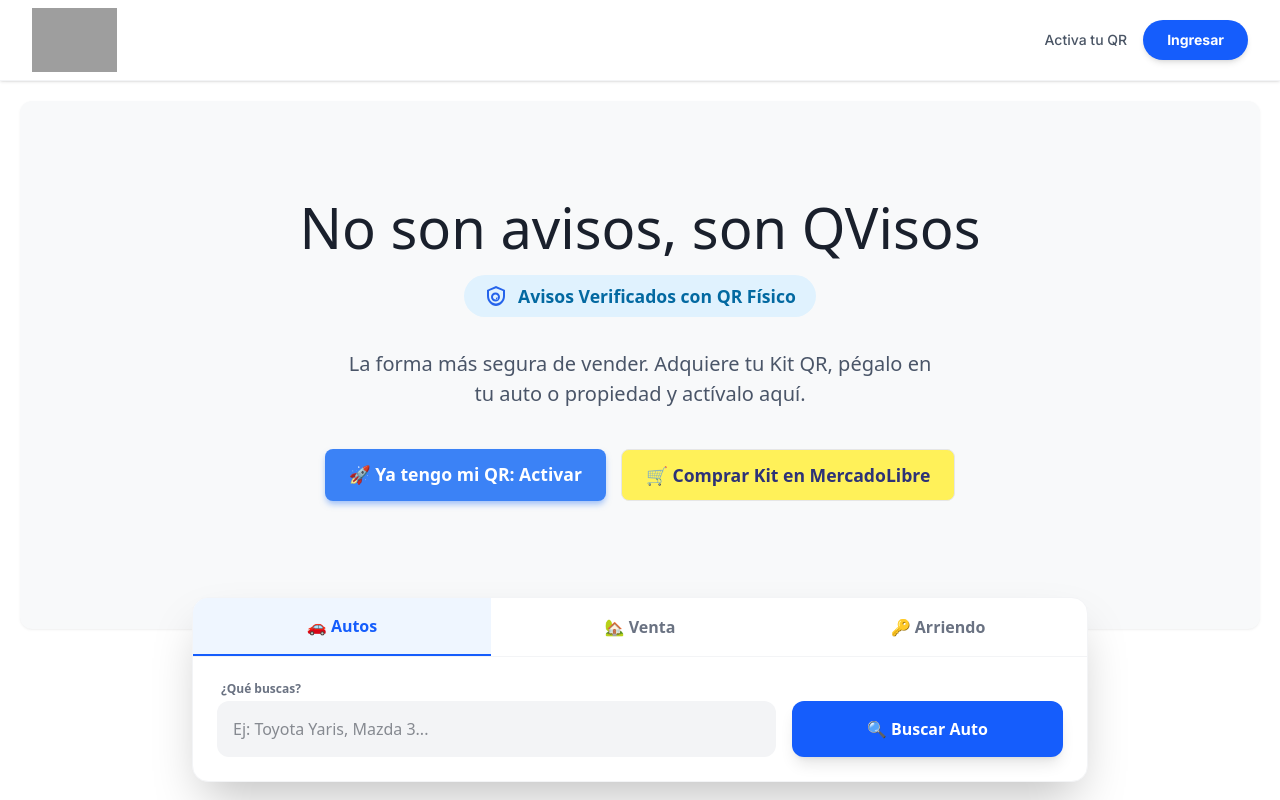
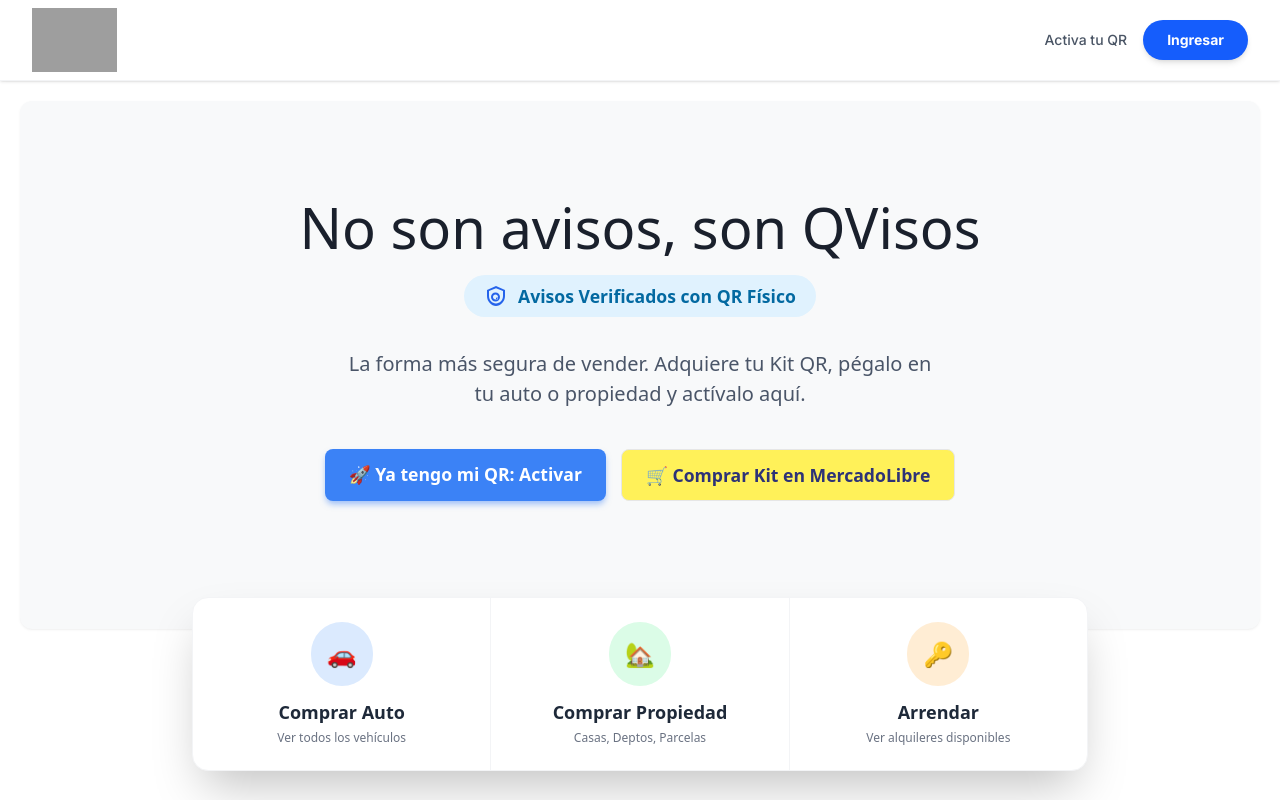
Before and after one commit to raulhidalgo78-eng/qvisos-web, a Next.js app: page / in a window 1280 px wide. Shown: the top 800 px of the page. Built offline with nearby package versions, Linux system fonts and the light colour scheme; no server answers; the database is empty; grey boxes are pictures that could not be loaded.

Commit message:
UI: Refactor HomeSearchWidget & Add Search Page with Filters

```diff
--- /dev/null
+++ b/app/buscar/page.tsx
@@ -0,0 +1,85 @@
+import { createClient } from '@/utils/supabase/server';
+import AdCard from '@/components/AdCard';
+import FilterBar from '@/components/FilterBar';
+
+export default async function SearchPage({
+    searchParams,
+}: {
+    searchParams: { [key: string]: string | string[] | undefined };
+}) {
+    const supabase = await createClient();
+
+    // Extraer parámetros
+    const category = searchParams.category as string;
+    const operacion = searchParams.operacion as string;
+    const q = searchParams.q as string;
+    const minPrice = searchParams.minPrice ? Number(searchParams.minPrice) : null;
+    const maxPrice = searchParams.maxPrice ? Number(searchParams.maxPrice) : null;
+
+    // Construir consulta base
+    let query = supabase
+        .from('ads')
+        .select('*')
+        .eq('status', 'aprobado')
+        .order('created_at', { ascending: false });
+
+    // Aplicar filtros dinámicos
+    if (category) {
+        // Mapeo simple para asegurar coincidencia con BD (Autos vs autos)
+        // Si la BD usa minúsculas, forzamos minúsculas, o viceversa.
+        // Asumiremos que la BD es consistente con lo que enviamos, o usamos ilike si fuera texto.
+        // Pero category suele ser enum o fijo. Probemos ilike para seguridad.
+        query = query.ilike('category', category);
+    }
+
+    if (operacion) {
+        query = query.contains('features', { operacion: operacion });
+    }
+
+    if (q) {
+        // Búsqueda simple por texto en título o descripción
+        // Supabase textSearch es mejor, pero ilike es más fácil de configurar rápido sin índices full-text
+        query = query.ilike('title', `%${q}%`);
+    }
+
+    if (minPrice !== null) {
+        query = query.gte('price', minPrice);
+    }
+
+    if (maxPrice !== null) {
+        query = query.lte('price', maxPrice);
+    }
+
+    // Ejecutar consulta
+    const { data: ads, error } = await query;
+
+    return (
+        <div className="min-h-screen bg-gray-50 py-8">
+            <div className="max-w-7xl mx-auto px-4 sm:px-6 lg:px-8">
+
+                <h1 className="text-3xl font-bold text-gray-900 mb-6">
+                    Resultados de Búsqueda
+                    {category && <span className="text-blue-600"> - {category}</span>}
+                    {operacion && <span className="text-green-600"> ({operacion})</span>}
+                </h1>
+
+                {/* Barra de Filtros */}
+                <FilterBar />
+
+                {/* Resultados */}
+                {!ads || ads.length === 0 ? (
+                    <div className="text-center py-20 bg-white rounded-xl border border-dashed border-gray-300">
+                        <p className="text-xl text-gray-500">No se encontraron resultados para tu búsqueda.</p>
+                        <p className="text-gray-400 mt-2">Intenta ajustar los filtros o buscar otra cosa.</p>
+                    </div>
+                ) : (
+                    <div className="grid grid-cols-1 md:grid-cols-2 lg:grid-cols-4 gap-6">
+                        {ads.map((ad: any) => (
+                            <AdCard key={ad.id} ad={ad} />
+                        ))}
+                    </div>
+                )}
+            </div>
+        </div>
+    );
+}
--- /dev/null
+++ b/components/FilterBar.tsx
@@ -0,0 +1,82 @@
+'use client';
+import { useRouter, useSearchParams } from 'next/navigation';
+import { useState, useEffect } from 'react';
+
+export default function FilterBar() {
+    const router = useRouter();
+    const searchParams = useSearchParams();
+
+    // Estado inicial basado en URL
+    const [filters, setFilters] = useState({
+        q: searchParams.get('q') || '',
+        minPrice: searchParams.get('minPrice') || '',
+        maxPrice: searchParams.get('maxPrice') || '',
+    });
+
+    // Actualizar estado si cambia la URL
+    useEffect(() => {
+        setFilters({
+            q: searchParams.get('q') || '',
+            minPrice: searchParams.get('minPrice') || '',
+            maxPrice: searchParams.get('maxPrice') || '',
+        });
+    }, [searchParams]);
+
+    const handleFilter = () => {
+        const params = new URLSearchParams(searchParams.toString());
+
+        if (filters.q) params.set('q', filters.q); else params.delete('q');
+        if (filters.minPrice) params.set('minPrice', filters.minPrice); else params.delete('minPrice');
+        if (filters.maxPrice) params.set('maxPrice', filters.maxPrice); else params.delete('maxPrice');
+
+        router.push(`/buscar?${params.toString()}`);
+    };
+
+    return (
+        <div className="bg-white p-4 rounded-xl shadow-sm border border-gray-200 mb-6 flex flex-wrap gap-4 items-end">
+            {/* Buscador Texto */}
+            <div className="flex-1 min-w-[200px]">
+                <label className="block text-xs font-bold text-gray-500 mb-1">Búsqueda</label>
+                <input
+                    type="text"
+                    placeholder="Ej: Toyota, Santiago..."
+                    value={filters.q}
+                    onChange={(e) => setFilters({ ...filters, q: e.target.value })}
+                    className="w-full p-2 border rounded-lg focus:ring-2 focus:ring-blue-500 outline-none"
+                />
+            </div>
+
+            {/* Precio Mínimo */}
+            <div className="w-32">
+                <label className="block text-xs font-bold text-gray-500 mb-1">Precio Mín</label>
+                <input
+                    type="number"
+                    placeholder="0"
+                    value={filters.minPrice}
+                    onChange={(e) => setFilters({ ...filters, minPrice: e.target.value })}
+                    className="w-full p-2 border rounded-lg focus:ring-2 focus:ring-blue-500 outline-none"
+                />
+            </div>
+
+            {/* Precio Máximo */}
+            <div className="w-32">
+                <label className="block text-xs font-bold text-gray-500 mb-1">Precio Max</label>
+                <input
+                    type="number"
+                    placeholder="Sin límite"
+                    value={filters.maxPrice}
+                    onChange={(e) => setFilters({ ...filters, maxPrice: e.target.value })}
+                    className="w-full p-2 border rounded-lg focus:ring-2 focus:ring-blue-500 outline-none"
+                />
+            </div>
+
+            {/* Botón Filtrar */}
+            <button
+                onClick={handleFilter}
+                className="px-6 py-2 bg-blue-600 text-white font-bold rounded-lg hover:bg-blue-700 transition-colors h-[42px]"
+            >
+                Filtrar
+            </button>
+        </div>
+    );
+}
--- a/components/HomeSearchWidget.tsx
+++ b/components/HomeSearchWidget.tsx
@@ -1,113 +1,49 @@
 'use client';
-import { useState } from 'react';
 import { useRouter } from 'next/navigation';
 
 export default function HomeSearchWidget() {
     const router = useRouter();
-    const [activeTab, setActiveTab] = useState<'autos' | 'venta' | 'arriendo'>('autos');
 
-    // Estados para los inputs
-    const [query, setQuery] = useState('');
-    const [tipoPropiedad, setTipoPropiedad] = useState('');
-
-    const handleSearch = () => {
-        const params = new URLSearchParams();
-
-        if (activeTab === 'autos') {
-            params.set('category', 'Autos');
-            if (query) params.set('q', query); // Marca o modelo
-        } else {
-            params.set('category', 'Propiedades');
-            params.set('operacion', activeTab === 'venta' ? 'Venta' : 'Arriendo');
-            if (tipoPropiedad) params.set('tipo', tipoPropiedad);
-            if (query) params.set('ubicacion', query); // Comuna
-        }
-        // Redirigir al home con query params para filtrar la lista
-        router.push(`/?${params.toString()}`);
-    };
+    const goTo = (path: string) => router.push(path);
 
     return (
-        <div className="bg-white rounded-2xl shadow-2xl overflow-hidden max-w-4xl mx-auto -mt-8 relative z-10 border border-gray-100">
+        <div className="bg-white rounded-2xl shadow-2xl overflow-hidden max-w-4xl mx-auto -mt-8 relative z-10 border border-gray-100 flex flex-col md:flex-row divide-y md:divide-y-0 md:divide-x divide-gray-100">
 
-            {/* 1. Pestañas */}
-            <div className="flex border-b border-gray-100">
+            {/* Opción 1: Autos */}
             <button
-                    onClick={() => setActiveTab('autos')}
-                    className={`flex-1 py-4 text-center font-bold transition-colors ${activeTab === 'autos' ? 'bg-blue-50 text-blue-600 border-b-2 border-blue-600' : 'text-gray-500 hover:bg-gray-50'}`}
+                onClick={() => goTo('/buscar?category=Autos')}
+                className="group flex-1 flex flex-col items-center justify-center p-6 hover:bg-blue-50 transition-all"
             >
-                    🚗 Autos
+                <div className="bg-blue-100 text-blue-600 p-4 rounded-full mb-3 group-hover:scale-110 transition-transform">
+                    <span className="text-2xl">🚗</span>
+                </div>
+                <h3 className="font-bold text-gray-800 text-lg">Comprar Auto</h3>
+                <p className="text-xs text-gray-500 mt-1">Ver todos los vehículos</p>
             </button>
+
+            {/* Opción 2: Propiedades Venta */}
             <button
-                    onClick={() => setActiveTab('venta')}
-                    className={`flex-1 py-4 text-center font-bold transition-colors ${activeTab === 'venta' ? 'bg-blue-50 text-blue-600 border-b-2 border-blue-600' : 'text-gray-500 hover:bg-gray-50'}`}
+                onClick={() => goTo('/buscar?category=Propiedades&operacion=Venta')}
+                className="group flex-1 flex flex-col items-center justify-center p-6 hover:bg-green-50 transition-all"
             >
-                    🏡 Venta
+                <div className="bg-green-100 text-green-600 p-4 rounded-full mb-3 group-hover:scale-110 transition-transform">
+                    <span className="text-2xl">🏡</span>
+                </div>
+                <h3 className="font-bold text-gray-800 text-lg">Comprar Propiedad</h3>
+                <p className="text-xs text-gray-500 mt-1">Casas, Deptos, Parcelas</p>
             </button>
+
+            {/* Opción 3: Arriendo */}
             <button
-                    onClick={() => setActiveTab('arriendo')}
-                    className={`flex-1 py-4 text-center font-bold transition-colors ${activeTab === 'arriendo' ? 'bg-blue-50 text-blue-600 border-b-2 border-blue-600' : 'text-gray-500 hover:bg-gray-50'}`}
+                onClick={() => goTo('/buscar?category=Propiedades&operacion=Arriendo')}
+                className="group flex-1 flex flex-col items-center justify-center p-6 hover:bg-orange-50 transition-all"
             >
-                    🔑 Arriendo
+                <div className="bg-orange-100 text-orange-600 p-4 rounded-full mb-3 group-hover:scale-110 transition-transform">
+                    <span className="text-2xl">🔑</span>
+                </div>
+                <h3 className="font-bold text-gray-800 text-lg">Arrendar</h3>
+                <p className="text-xs text-gray-500 mt-1">Ver alquileres disponibles</p>
             </button>
-            </div>
-
-            {/* 2. Área de Filtros (Cambia según Pestaña) */}
-            <div className="p-6 grid grid-cols-1 md:grid-cols-12 gap-4 items-end">
-
-                {/* --- FILTROS DE AUTOS --- */}
-                {activeTab === 'autos' && (
-                    <>
-                        <div className="md:col-span-8">
-                            <label className="block text-xs font-bold text-gray-500 mb-1 ml-1">¿Qué buscas?</label>
-                            <input
-                                type="text"
-                                placeholder="Ej: Toyota Yaris, Mazda 3..."
-                                className="w-full p-4 bg-gray-50 rounded-xl border-transparent focus:bg-white focus:ring-2 focus:ring-blue-500 transition-all bg-gray-100"
-                                onChange={(e) => setQuery(e.target.value)}
-                            />
-                        </div>
-                        {/* Aquí podrías agregar más selects (Año, Precio) en el futuro */}
-                    </>
-                )}
-
-                {/* --- FILTROS DE PROPIEDADES (Venta y Arriendo) --- */}
-                {(activeTab === 'venta' || activeTab === 'arriendo') && (
-                    <>
-                        <div className="md:col-span-4">
-                            <label className="block text-xs font-bold text-gray-500 mb-1 ml-1">Tipo</label>
-                            <select
-                                className="w-full p-4 bg-gray-50 rounded-xl border-transparent focus:bg-white focus:ring-2 focus:ring-blue-500 appearance-none bg-gray-100"
-                                onChange={(e) => setTipoPropiedad(e.target.value)}
-                            >
-                                <option value="">Todo</option>
-                                <option value="Departamento">Departamento</option>
-                                <option value="Casa">Casa</option>
-                                <option value="Oficina">Oficina</option>
-                                <option value="Parcela">Parcela</option>
-                            </select>
-                        </div>
-                        <div className="md:col-span-4">
-                            <label className="block text-xs font-bold text-gray-500 mb-1 ml-1">Ubicación</label>
-                            <input
-                                type="text"
-                                placeholder="Ej: Viña del Mar, Providencia..."
-                                className="w-full p-4 bg-gray-50 rounded-xl border-transparent focus:bg-white focus:ring-2 focus:ring-blue-500 bg-gray-100"
-                                onChange={(e) => setQuery(e.target.value)}
-                            />
-                        </div>
-                    </>
-                )}
-
-                {/* 3. Botón Buscar (Común a todos) */}
-                <div className="md:col-span-4">
-                    <button
-                        onClick={handleSearch}
-                        className="w-full py-4 bg-blue-600 hover:bg-blue-700 text-white font-bold rounded-xl shadow-lg hover:shadow-xl transition-all flex items-center justify-center gap-2"
-                    >
-                        🔍 Buscar {activeTab === 'autos' ? 'Auto' : 'Propiedad'}
-                    </button>
-                </div>
-            </div>
         </div>
     );
 }
```
Lines whose indentation alone changed are shown as unchanged.
